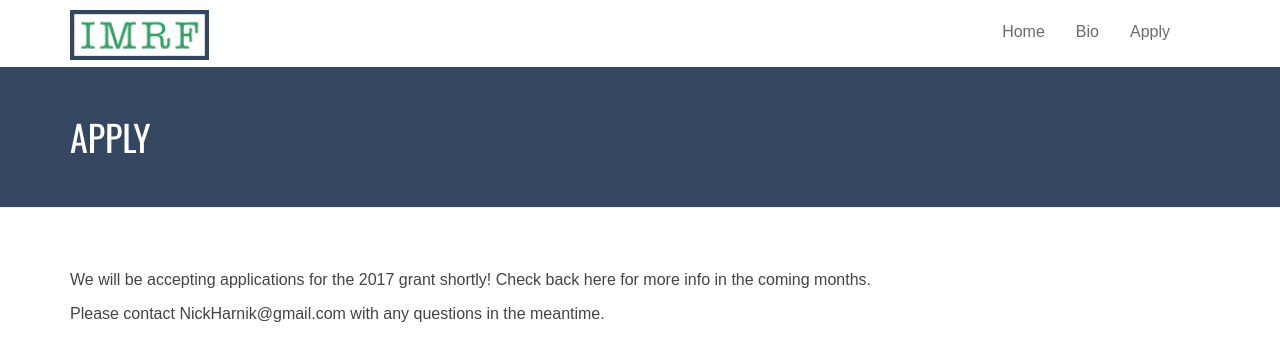
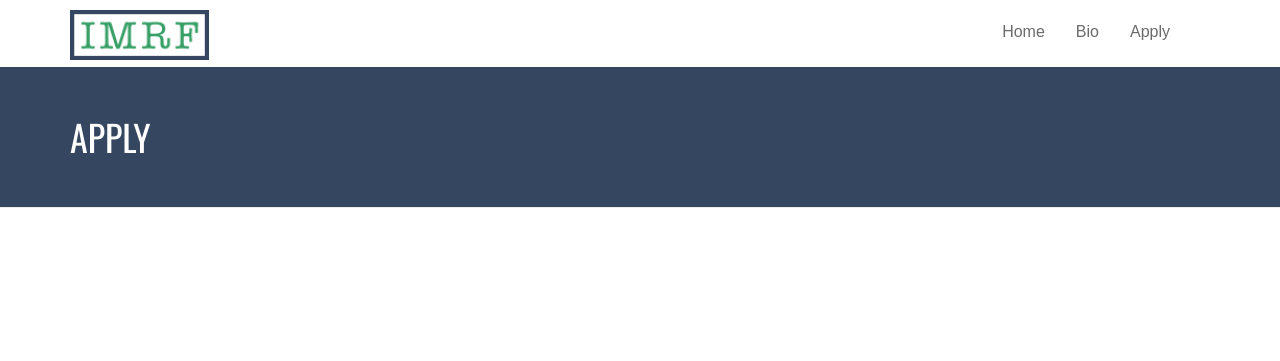
Before and after one commit to tstrand/mandlfoundation, a Jekyll site: the page built from apply/apply.markdown, in a window 1280 px wide. Shown: the top 361 px of the page. Built offline with Jekyll 4.4.1, drawn with Linux system fonts in a browser that asks for light colours; nearby versions of some CDN libraries; library files that are not in the unit come from our copies.

Commit message:
Updated Apply

```diff
--- a/apply/apply.markdown
+++ b/apply/apply.markdown
@@ -11,12 +14,11 @@
         <div class="row">
             <div class="col-md-9">
                 <div class="about-text">
-                    <p>We will be accepting applications for the 2017 grant shortly! Check back here for more info in the coming months.</p>
-                    <p>Please contact NickHarnik@gmail.com with any questions in the meantime.</p>
+                    <p>{{ body1 }}</p>
                     <!-- <p>We look for qualified applications who are very smart and very qualified when we look at applicants.</p> -->
                 </div>
                 <!-- <div class="download-btn">
-                    <a href="asset/sample.pdf" target="_blank" class="page-scroll btn btn-primary">Download the application</a>
+                    <a href="static/sample.pdf" target="_blank" class="page-scroll btn btn-primary">Download the application</a>
                 </div> -->
             </div>
         </div>
```
Also changed, not shown: other parts of apply/apply.markdown (+3 -0 lines).
